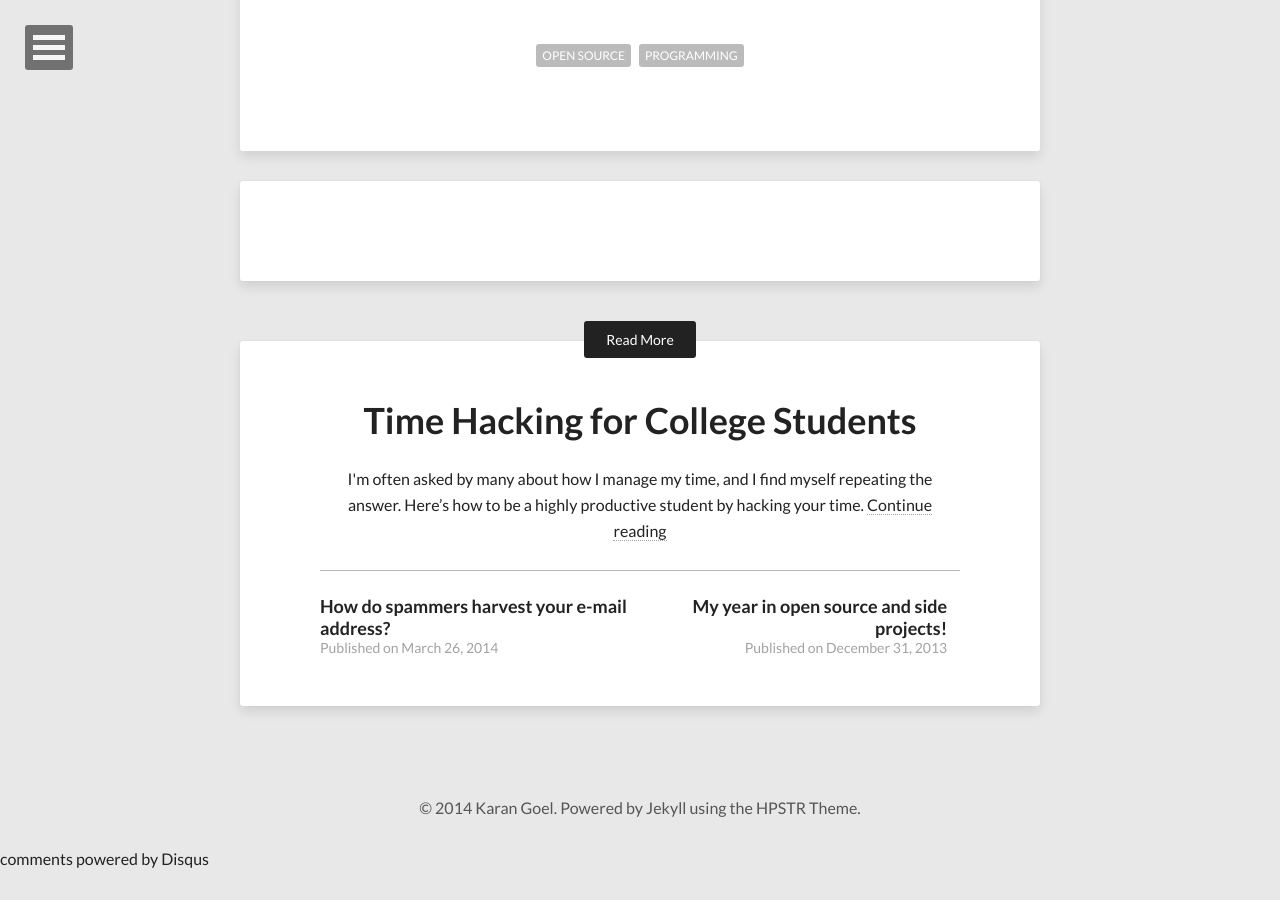
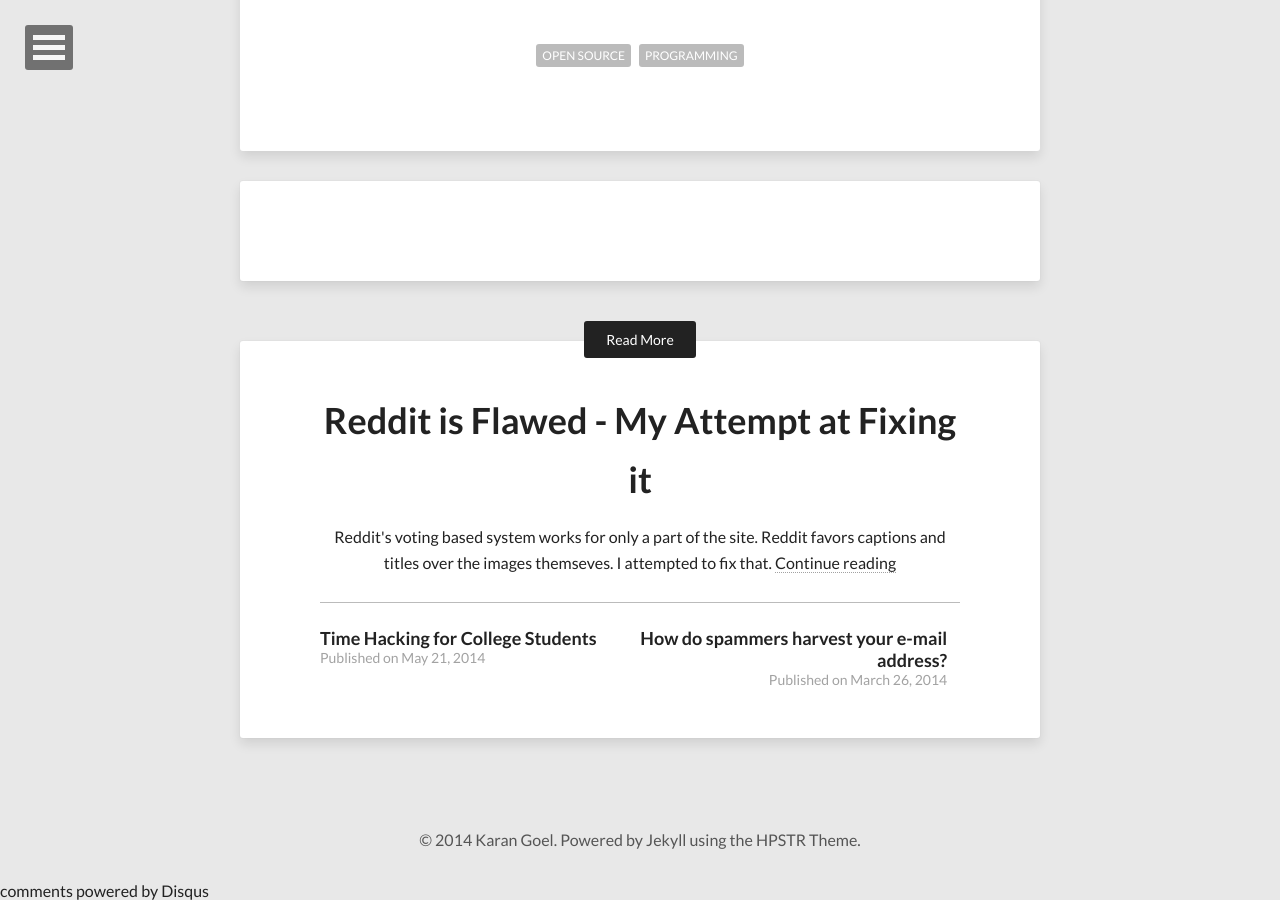
Before and after one commit to karan/oldblog, a Jekyll site: the page built from _posts/2014-04-06-github.markdown, in a window 1280 px wide and 900 px high, scrolled down 5192 px. Built offline with Jekyll 4.4.1, drawn with Linux system fonts in a browser that asks for light colours; nearby versions of some CDN libraries; comment, search, counter and statistics services are not loaded; before the commit the page ends 6060 px from its top, so only the background shows below that.

Commit message:
start post about griddit

```diff
--- a/_config.yml
+++ b/_config.yml
@@ -2,8 +2,8 @@ title:            Karan Goel
 description:      Programming and life
 disqus_shortname: karan-github
 #Your site's domain goes here. Leave localhost server or blank when working locally.
-# url: http://localhost:4000
-url:              http://karan.github.io
+url: http://localhost:4000
+# url:              http://karan.github.io
 
 # Owner/author information
 owner:
--- /dev/null
+++ b/_posts/2014-05-25-reddit-griddit.md
@@ -0,0 +1,13 @@
+---
+layout: post
+permalink: reddit-griddit
+title:  "Reddit is Flawed - My Attempt at Fixing it"
+date:   2014-05-25 00:17:00
+description: "Reddit's voting based system works for only a part of the site. Reddit favors captions and titles over the images themseves. I attempted to fix that."
+tags: [programming, reddit]
+image:
+  feature: rcats.jpg
+comments: true
+---
+
+Hello world
```
Also changed, not shown: images/rcats.jpg (added), 11 other files.
